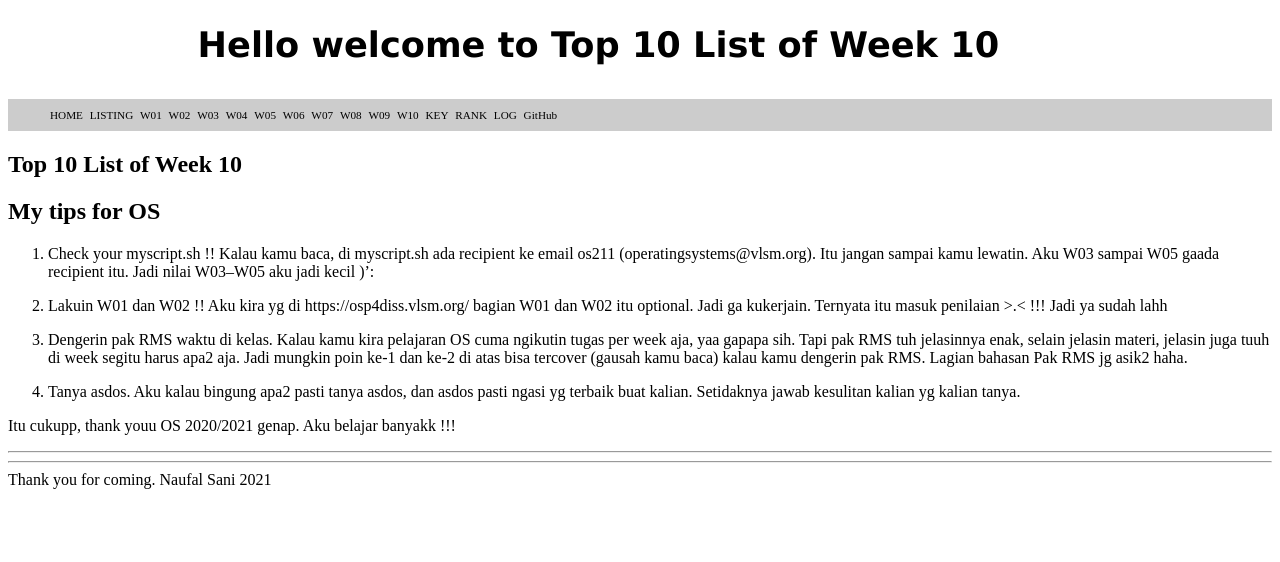
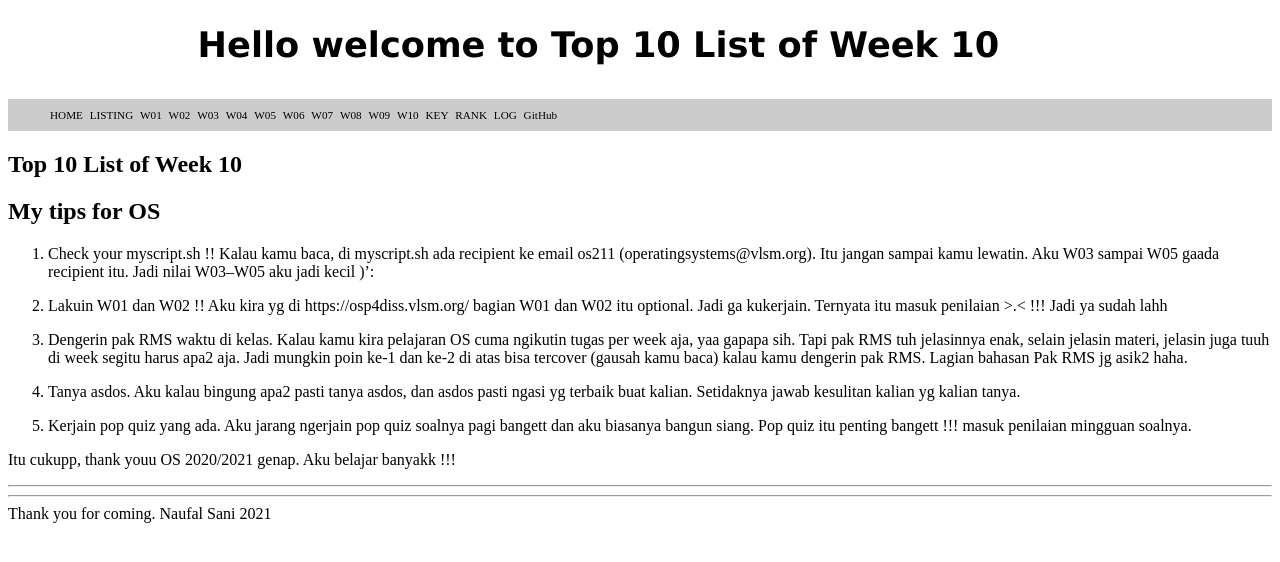
Before and after one commit to sunnysani/os211, a Jekyll site: the page built from w10.md, in a window 1280 px wide. Shown: the top 562 px of the page. Built offline with Jekyll 4.4.1, drawn with Linux system fonts in a browser that asks for light colours; our own code applies the rules of GitHub Pages for plain Markdown files.

Commit message:
add tips

```diff
--- a/w10.md
+++ b/w10.md
@@ -18,4 +18,7 @@ Kalau kamu kira pelajaran OS cuma ngikutin tugas per week aja, yaa gapapa sih. T
 4. Tanya asdos.
 Aku kalau bingung apa2 pasti tanya asdos, dan asdos pasti ngasi yg terbaik buat kalian. Setidaknya jawab kesulitan kalian yg kalian tanya.
 
+5. Kerjain pop quiz yang ada.
+Aku jarang ngerjain pop quiz soalnya pagi bangett dan aku biasanya bangun siang. Pop quiz itu penting bangett !!! masuk penilaian mingguan soalnya.
+
 Itu cukupp, thank youu OS 2020/2021 genap. Aku belajar banyakk !!!
```
